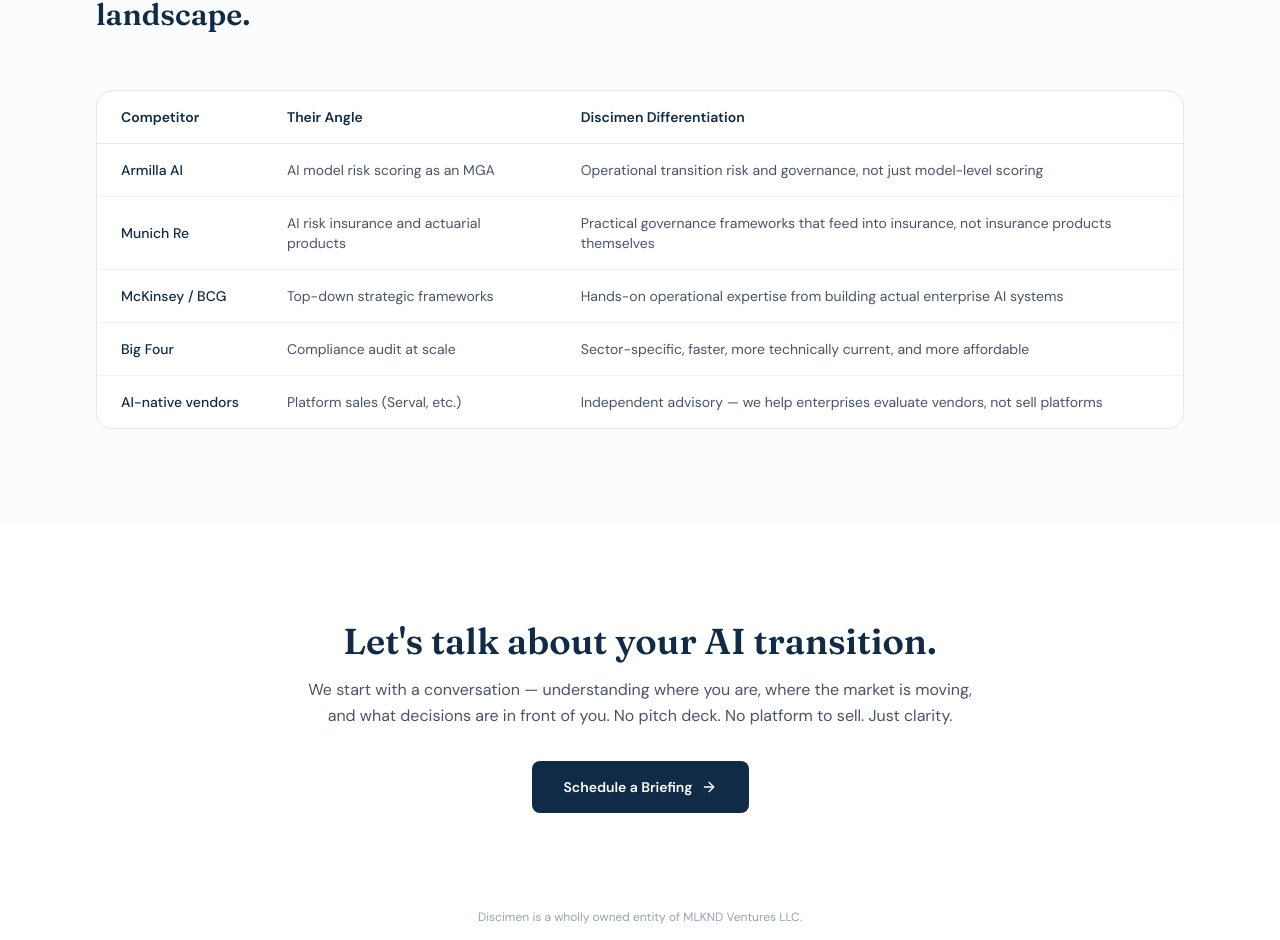
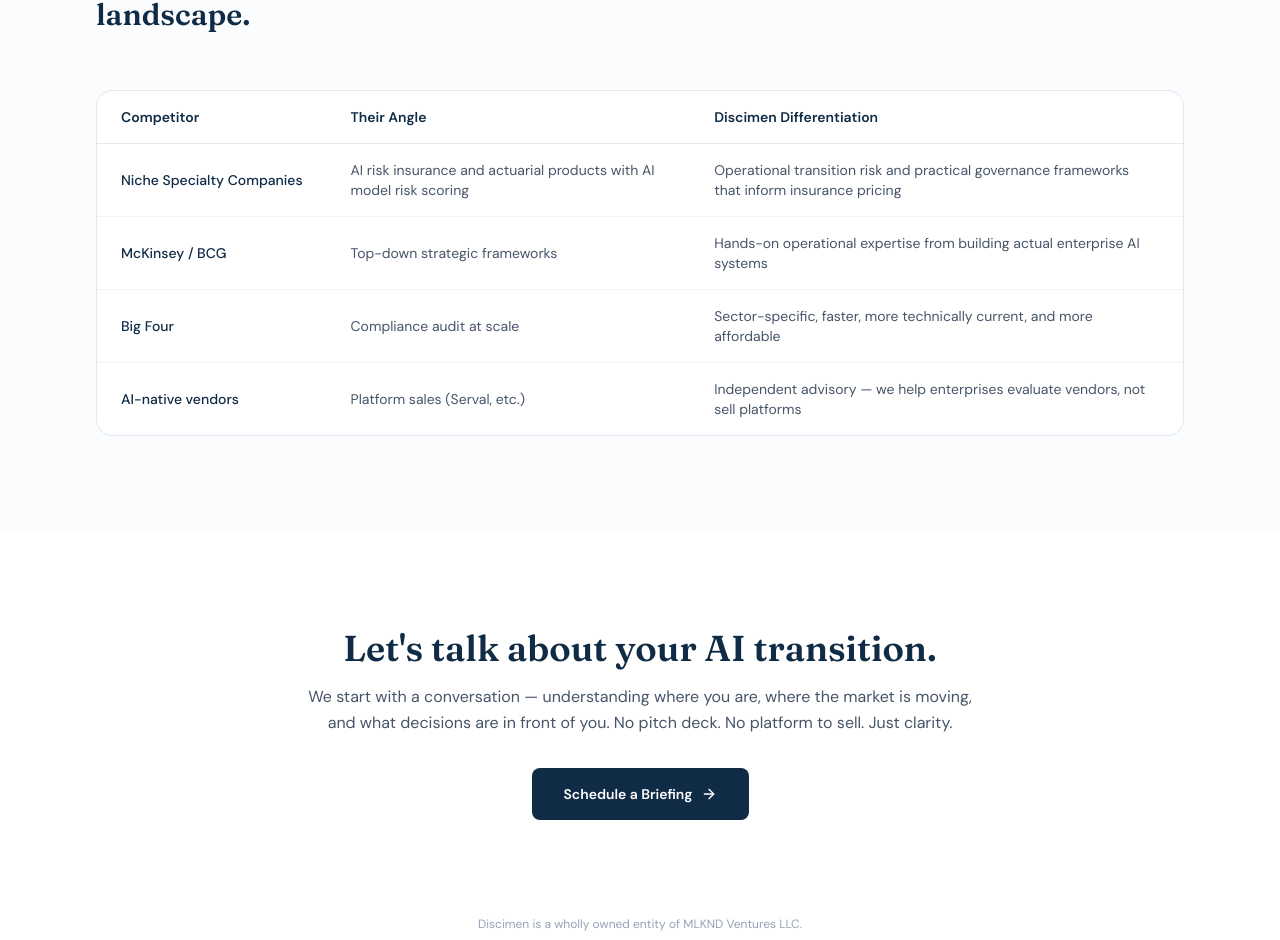
Before and after one commit to MashZ/ai-cyber-insurance, a React (Vite) app: page /about in a window 1280 px wide. Shown: the part 2408-3348 px from the top of the page. Built offline with nearby package versions, Linux system fonts and the light colour scheme.

Commit message:
updated competitive context

```diff
--- a/src/pages/About.tsx
+++ b/src/pages/About.tsx
@@ -245,14 +245,9 @@
                 <tbody className="divide-y divide-slate-100">
                   {[
                     {
-                      competitor: 'Armilla AI',
-                      angle: 'AI model risk scoring as an MGA',
-                      diff: 'Operational transition risk and governance, not just model-level scoring',
-                    },
-                    {
-                      competitor: 'Munich Re',
-                      angle: 'AI risk insurance and actuarial products',
-                      diff: 'Practical governance frameworks that feed into insurance, not insurance products themselves',
+                      competitor: 'Niche Specialty Companies',
+                      angle: 'AI risk insurance and actuarial products with AI model risk scoring',
+                      diff: 'Operational transition risk and practical governance frameworks that inform insurance pricing',
                     },
                     {
                       competitor: 'McKinsey / BCG',
```
Also changed, not shown: 2 other files (tests, documents, lock files or other folders).
